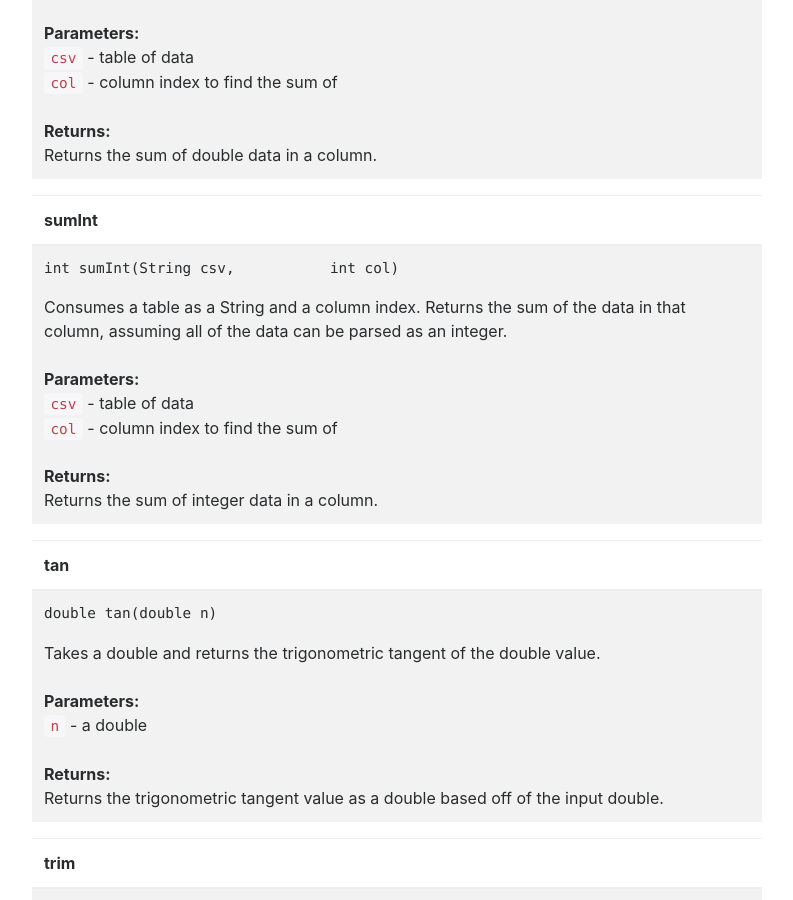
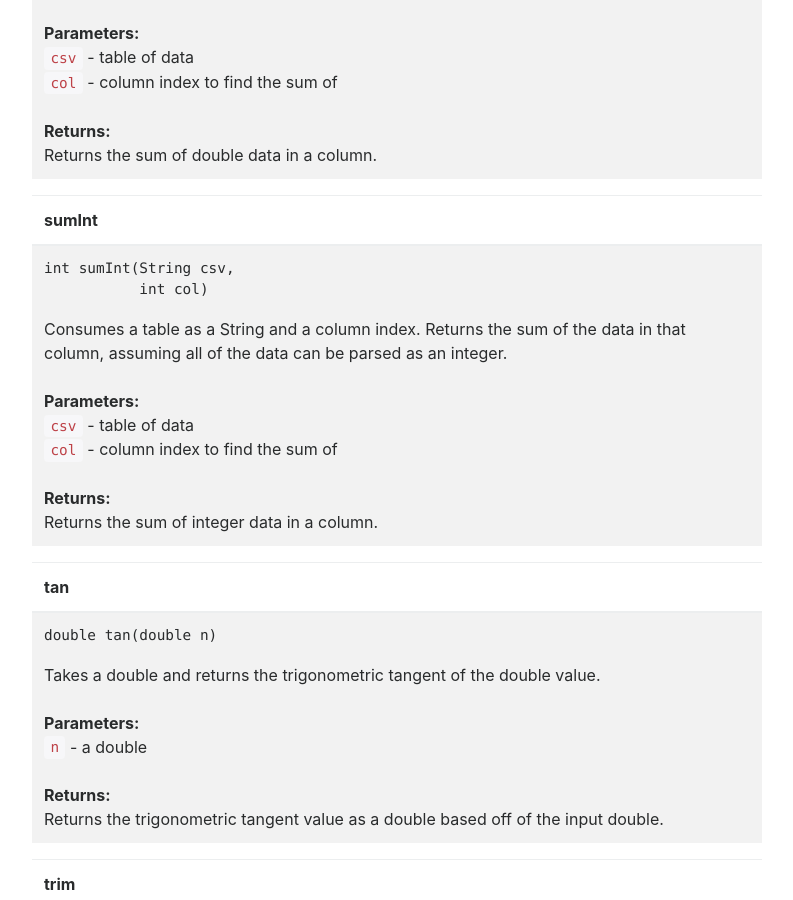
Before and after one commit to ucsd-cse8a-f18/ucsd-cse8a-f18.github.io, a Jekyll site: the page built from 8ALib.md, in a window 1280 px wide and 900 px high, scrolled down 21801 px. Shown: the whole window, without its empty margins (243-1036 px from the left). Built offline with Jekyll 4.4.1, drawn with Linux system fonts in a browser that asks for light colours; nearby versions of some CDN libraries.

```diff
--- a/8ALib.md
+++ b/8ALib.md
@@ -755,7 +755,7 @@ title: "Documentation for 8ALib.java"
   </tr>
 </thead>
 <tr>
-  <td><pre>int sumInt(String csv,           int col)</pre>Consumes a table as a String and a column index. Returns the sum of the data in that column, assuming all of the data can be parsed as an integer.<br><br><b>Parameters:</b><br><code>csv</code> - table of data<br><code>col</code> - column index to find the sum of<br><br><b>Returns:</b><br>Returns the sum of integer data in a column.</td>
+  <td><pre>int sumInt(String csv,<br>           int col)</pre>Consumes a table as a String and a column index. Returns the sum of the data in that column, assuming all of the data can be parsed as an integer.<br><br><b>Parameters:</b><br><code>csv</code> - table of data<br><code>col</code> - column index to find the sum of<br><br><b>Returns:</b><br>Returns the sum of integer data in a column.</td>
 </tr>
 </table>
 
```
